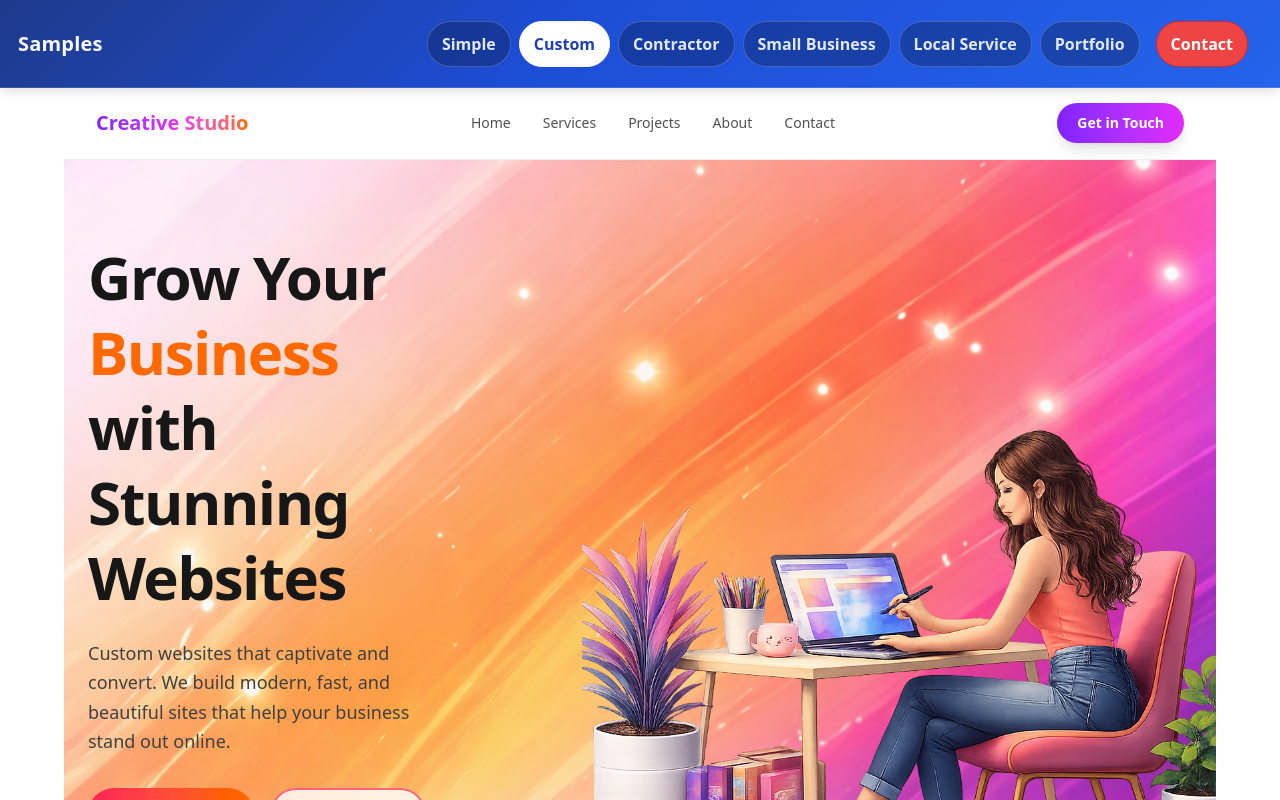
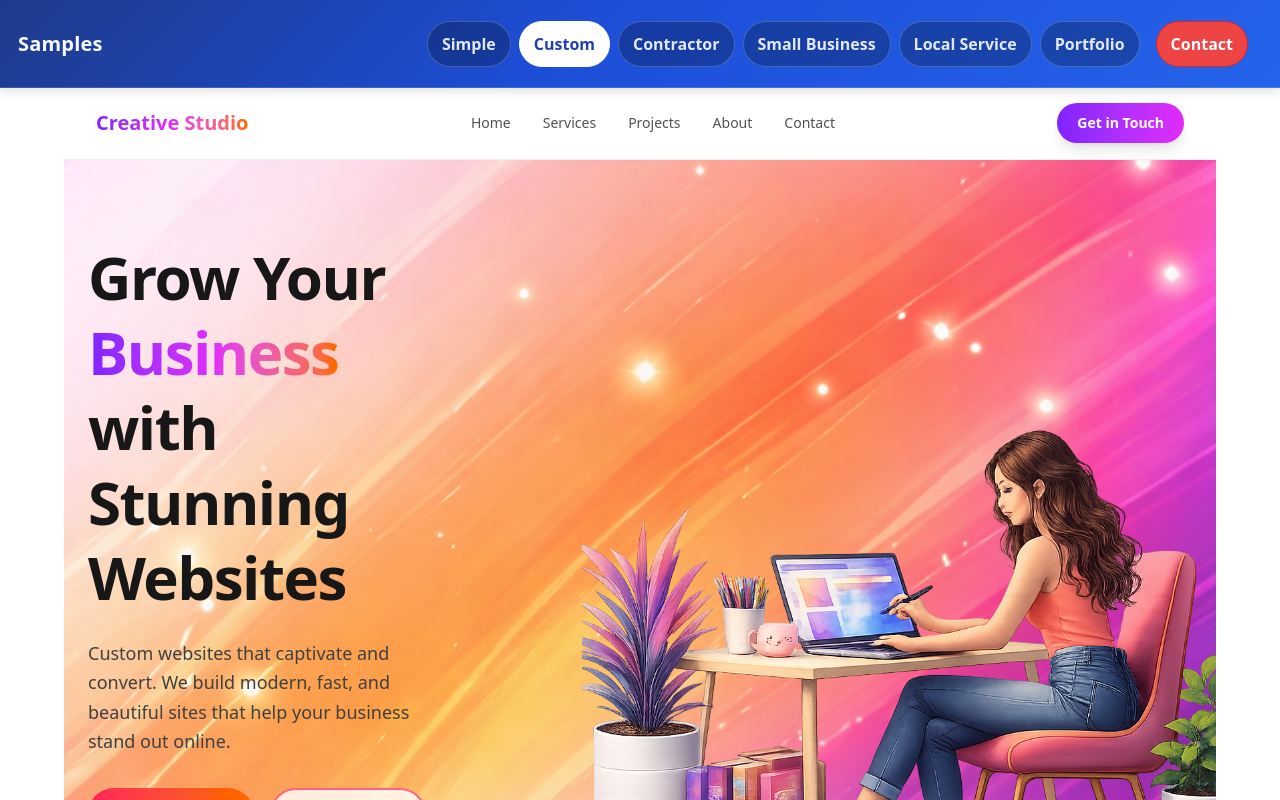
Before and after one commit to ConnerMcCarthy/conner-business-site, a Next.js app: page / in a window 1280 px wide. Both pictures are taken after a click on the button "Custom". Shown: the top 800 px of the page. Built offline with nearby package versions, Linux system fonts and the light colour scheme.

Commit message:
update business word

```diff
--- a/app/designs/Theme6Home.tsx
+++ b/app/designs/Theme6Home.tsx
@@ -51,7 +51,7 @@ export default function Theme6Home() {
             <div className="mx-auto grid min-h-[80vh] max-w-6xl grid-cols-1 gap-12 px-4 py-20 md:grid-cols-2 md:items-end md:gap-16 md:px-6">
               <div className="max-w-xl text-center md:text-left">
                 <h1 className="text-4xl font-bold leading-tight tracking-tight text-neutral-900 md:text-5xl lg:text-6xl">
-                  Grow Your <span className="text-orange-500">Business</span> with Stunning Websites
+                  Grow Your <span className="bg-gradient-to-r from-violet-600 via-fuchsia-500 to-orange-500 bg-clip-text font-bold text-transparent">Business</span> with Stunning Websites
                 </h1>
                 <p className="mt-6 text-lg leading-relaxed text-neutral-700">
                   Custom websites that captivate and convert. We build modern, fast, and beautiful
```
